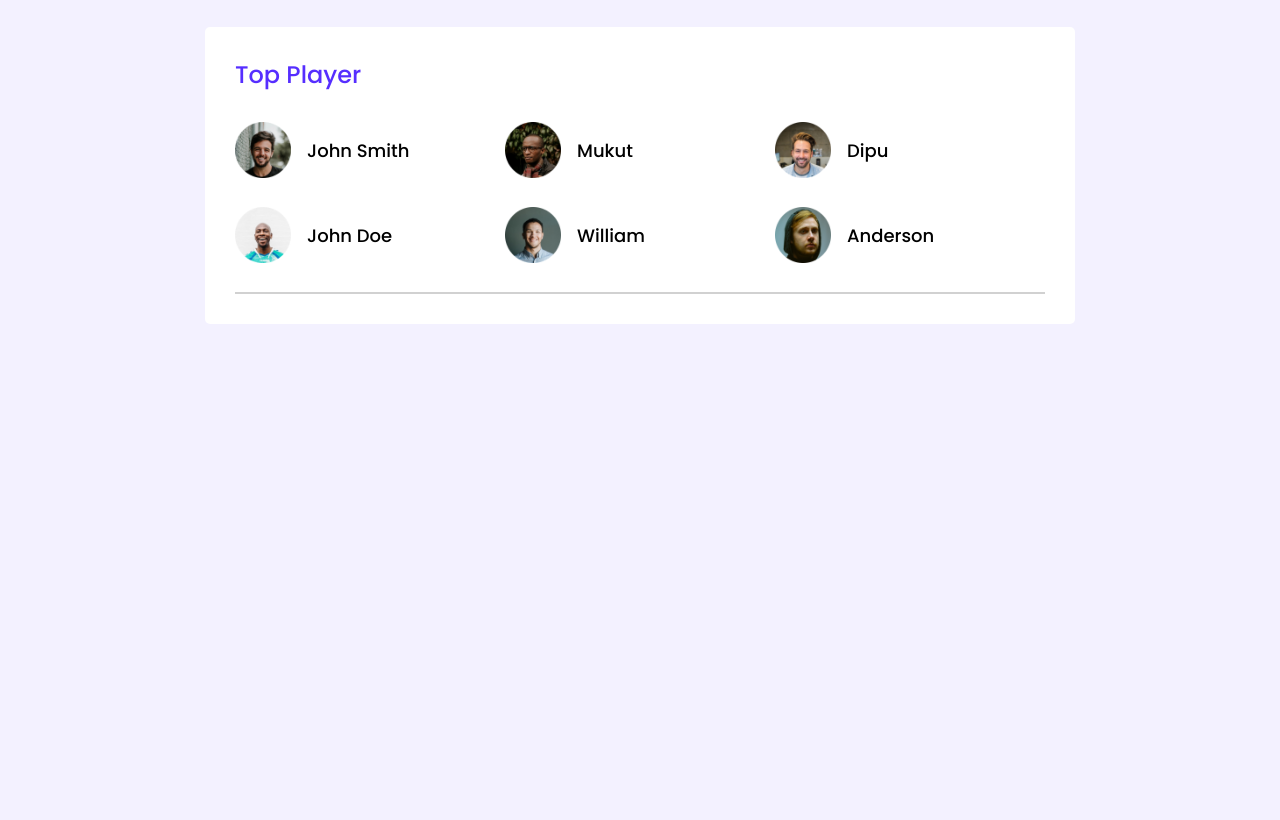
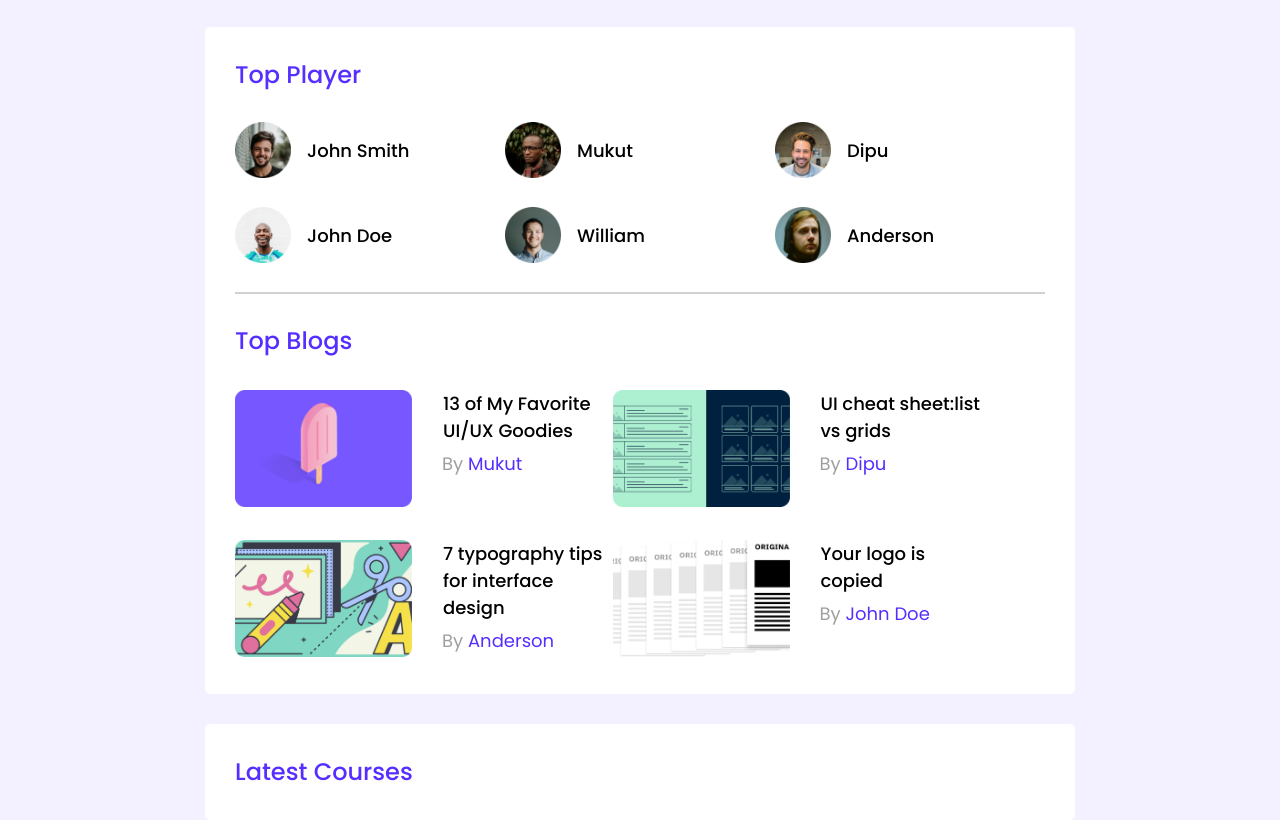
Before and after one commit to mukutdev/leader-board, a plain HTML site: page index.html in a window 1280 px wide. Shown: the part 97-917 px from the top of the page. Before the commit the page ends 800 px from the top, so only its background shows below. Drawn offline with Linux system fonts and the light colour scheme.

Commit message:
Blogs section added

```diff
--- a/index.html
+++ b/index.html
@@ -12,9 +12,11 @@
       href="https://fonts.googleapis.com/css2?family=Poppins:wght@400;500;600&display=swap"
       rel="stylesheet"
     />
+    <script src="https://kit.fontawesome.com/802fdeb78f.js" crossorigin="anonymous"></script>
 
   </head>
   <body>
+    <!-- Header area start -->
     <header class="header-area">
         <nav class="header-container">
             <div class="logo">
@@ -35,8 +37,11 @@
         </nav>
 
     </header>
+    <!-- Header area start -->
     <main>
+
       <section class="container">
+        <!-- Top Players Section Start -->
       <h1>Top Player</h1>
       <div class="players">
         <div class="player">
@@ -65,7 +70,58 @@
         </div>
       </div>
       <hr>
+      <!-- Top Players Section End -->
+      <!-- Top Blogs Section Start -->
+      <div class="top-blogs">
+        <h1>Top Blogs</h1>
+        <div class="blogs">
+          <article class="blog">
+            <div class="thumbnail">
+              <img src="./images/blogs/blog-1.png" alt="">
+            </div>
+            <div class="blog-info">
+              <h3>13 of My Favorite UI/UX Goodies</h3>
+              <p>By <a href="">Mukut</a></p>
+            </div>
+          </article>
+          <article class="blog">
+            <div class="thumbnail">
+              <img src="./images/blogs/blog-2.png" alt="">
+            </div>
+            <div class="blog-info">
+              <h3>UI cheat sheet:list vs grids</h3>
+              <p>By <a href="">Dipu</a></p>
+            </div>
+          </article>
+          <article class="blog">
+            <div class="thumbnail">
+              <img src="./images/blogs/blog-3.png" alt="">
+            </div>
+            <div class="blog-info">
+              <h3>7 typography tips for interface design</h3>
+              <p>By <a href="">Anderson</a></p>
+            </div>
+          </article>
+          <article class="blog">
+            <div class="thumbnail">
+              <img src="./images/blogs/blog-4.png" alt="">
+            </div>
+            <div class="blog-info">
+              <h3>Your logo is copied</h3>
+              <p>By <a href="">John Doe</a></p>
+            </div>
+          </article>
+        </div>
+      </div>
+      <!-- Top Blogs Section End -->
       </section>
+      <!-- Latest course Section start -->
+      <section class="latest-course container">
+        <h1>Latest Courses</h1>
+
+
+      </section>
+      <!-- Latest course Section End -->
     </main>
   </body>
 </html>
--- a/styles/style.css
+++ b/styles/style.css
@@ -1,74 +1,73 @@
 /* Global style */
-*{
+* {
   margin: 0;
   padding: 0;
   box-sizing: border-box;
-    font-family: 'Poppins', sans-serif;
-
+  font-family: "Poppins", sans-serif;
 }
 
 /* Global variables */
-:root{
-    --heading-link-color:#562EFF;
-    --white-color:#fff;
+:root {
+  --heading-link-color: #562eff;
+  --white-color: #fff;
   --heading-medium-small: #000000;
-    --link-color-two:#ED6B4F;
-    --light-grey:#9F9F9F;
-    --border-color:#D1D1D1;
-    --heading-font:24px;
-    --heading-medium-font:20px;
-    --heading-small-font:18px;
-    --anchor-font:16px;
-    --course-bg:#FFE4E8;
-    --main-background-color:#F3F1FF;
+  --link-color-two: #ed6b4f;
+  --light-grey: #9f9f9f;
+  --border-color: #d1d1d1;
+  --heading-font: 24px;
+  --heading-medium-font: 20px;
+  --heading-small-font: 18px;
+  --anchor-font: 16px;
+  --course-bg: #ffe4e8;
+  --main-background-color: #f3f1ff;
 }
 
 /* common styles */
-body{
+body {
   background-color: var(--main-background-color);
 }
-main{
+main {
   display: flex;
-    justify-content: center;
+  flex-direction: column;
+  align-items: center;
 }
-.header-area{
+.header-area {
   background-color: var(--heading-link-color);
 }
-.header-container{
+.header-container {
   width: 870px;
   padding: 18px 0;
-    display: flex;justify-content:space-between ;
+  display: flex;
+  justify-content: space-between;
   margin: 0 auto;
   align-items: center;
 }
-.container{
+.container {
   width: 870px;
   padding: 30px;
   background-color: var(--white-color);
   /* display: flex; */
-    margin: 30px 0;
+  margin-top: 30px;
   border-radius: 5px;
-
 }
-img{
+img {
   width: 100%;
 }
-h1{
+h1 {
   color: var(--heading-link-color);
   font-size: var(--heading-font);
   font-weight: 500;
   line-height: 36px;
   letter-spacing: 0em;
 }
-h2{
+h2 {
   color: var(--heading-medium-small);
   font-size: var(--heading-medium-font);
   font-weight: 500;
   line-height: 34px;
   letter-spacing: 0em;
-
 }
-h3{
+h3 {
   color: var(--heading-medium-small);
   font-size: var(--heading-small-font);
   font-weight: 500;
@@ -76,67 +75,93 @@ h3{
   letter-spacing: 0em;
   margin-left: 16px;
 }
-a{
+a {
   text-decoration: none;
   font-size: var(--heading-small-font);
   color: var(--heading-link-color);
-
 }
-span{
+span, p{
   color: var(--light-grey);
   font-size: var(--heading-small-font);
 }
-hr{
+p{
+    margin-left: 15px;
+    padding-top:6px;
+}
+hr {
   border: 1px solid var(--border-color);
+  margin-bottom: 29px;
 }
 /* common styles end */
 
 /* header area start */
-.logo{
+.logo {
   display: flex;
   flex-grow: 1;
   align-items: center;
 }
-.logo img{
+.logo img {
   width: 40.42px;
   height: 51px;
   margin-right: 10px;
 }
-.logo span{
+.logo span {
   color: var(--white-color);
 }
-.menu{
+.menu {
   margin-right: 36px;
 }
-.menu ul{
+.menu ul {
   list-style: none;
 }
-.menu ul li{
+.menu ul li {
   display: inline-block;
   margin: 0 10px;
 }
-.menu ul li a{
+.menu ul li a {
   display: block;
-    color:var(--white-color);
+  color: var(--white-color);
   font-size: var(--anchor-font);
 }
 /* header area end */
 /* Players area star*/
-.players{
+.players {
   display: grid;
-    grid-template-columns: repeat(3 , 1fr);
+  grid-template-columns: repeat(3, 1fr);
   /* margin: 40px 0; */
   grid-row-gap: 29px;
   margin: 29px 0;
 }
-.player{
+.player {
   display: flex;
   align-items: center;
-
-
 }
-.player img{
+.player img {
   width: 56px;
   height: 56px;
 }
 /* players area end */
+/* Blogs area star */
+.blogs{
+    display: grid;
+    grid-template-columns: repeat(2, 1fr);
+    grid-row-gap: 26px;
+    margin: 31px 55px 0 0;
+}
+.blog{
+    display: flex;
+}
+.thumbnail img{
+    width: 177px;
+    height: 117px;
+}
+.blog-info{
+    padding-left: 15px;
+}
+/* Blogs area end */
+/* Latest course Section start */
+
+
+
+
+/* Latest course Section end */
```
Lines whose indentation alone changed are shown as unchanged.
